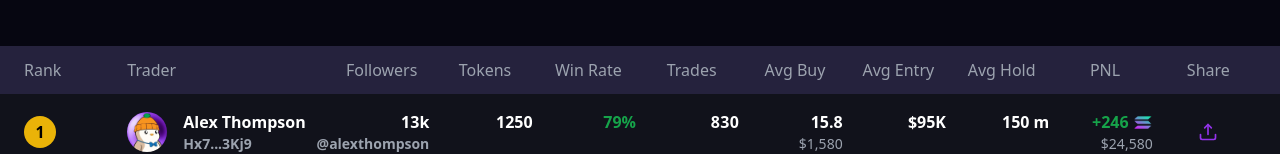
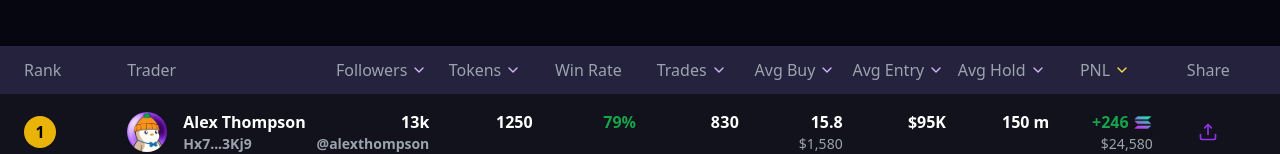
Before and after one commit to deiv-hash/potion-leaderboard, a Next.js app: page / in a window 1280 px wide. Shown: the part 140-294 px from the top of the page. Built offline with nearby package versions, Linux system fonts and the light colour scheme.

Commit message:
Add ChevronDownIcon and update Leaderboard header styling

```diff
--- a/app/components/Leaderboard.tsx
+++ b/app/components/Leaderboard.tsx
@@ -3,6 +3,7 @@ import Image from "next/image";
 import { useState } from "react";
 import { useRouter } from "next/navigation";
 import { ShareIcon } from "./icons/ShareIcon";
+import { ChevronDownIcon } from "./icons/ChevronDownIcon";
 
 const formatNumber = (num: number): string => {
   if (num >= 1000000000) return `${(num / 1000000000).toFixed(1)}b`;
@@ -81,26 +82,35 @@ export function Leaderboard({ traders, loading }: LeaderboardProps) {
       <div className="bg-[#25223D] grid grid-cols-4 sm:grid-cols-6 md:grid-cols-8 lg:grid-cols-12 gap-2 px-3 sm:px-6 py-3">
         <div className="text-gray-400 hidden sm:block">Rank</div>
         <div className="text-gray-400 col-span-2">Trader</div>
-        <div className="text-gray-400 cursor-pointer text-center hidden lg:block">
+        <div className="text-gray-400 cursor-pointer text-center hidden lg:flex items-center justify-center gap-1">
           Followers
+          <ChevronDownIcon className="h-4 w-4 text-purple-300" />
         </div>
-        <div className="text-gray-400 cursor-pointer text-center hidden md:block">
+        <div className="text-gray-400 cursor-pointer text-center hidden lg:flex items-center justify-center gap-1">
           Tokens
+          <ChevronDownIcon className="h-4 w-4 text-purple-300" />
         </div>
         <div className="text-gray-400 cursor-pointer text-center">Win Rate</div>
-        <div className="text-gray-400 cursor-pointer text-center hidden sm:block">
+        <div className="text-gray-400 cursor-pointer text-center hidden lg:flex items-center justify-center gap-1">
           Trades
+          <ChevronDownIcon className="h-4 w-4 text-purple-300" />
         </div>
-        <div className="text-gray-400 cursor-pointer text-center hidden lg:block">
+        <div className="text-gray-400 cursor-pointer text-center hidden lg:flex items-center justify-center gap-1">
           Avg Buy
+          <ChevronDownIcon className="h-4 w-4 text-purple-300" />
         </div>
-        <div className="text-gray-400 cursor-pointer text-center hidden md:block">
+        <div className="text-gray-400 cursor-pointer text-center hidden lg:flex items-center justify-center gap-1">
           Avg Entry
+          <ChevronDownIcon className="h-4 w-4 text-purple-300" />
         </div>
-        <div className="text-gray-400 cursor-pointer text-center hidden lg:block">
+        <div className="text-gray-400 cursor-pointer text-center hidden lg:flex items-center justify-center gap-1">
           Avg Hold
+          <ChevronDownIcon className="h-4 w-4 text-purple-300" />
         </div>
-        <div className="text-gray-400 cursor-pointer text-center">PNL</div>
+        <div className="text-gray-400 cursor-pointer text-center lg:flex items-center justify-center gap-1">
+          PNL
+          <ChevronDownIcon className="h-4 w-4 text-yellow-300" />
+        </div>
         <div className="text-gray-400 cursor-pointer text-center">Share</div>
       </div>
       {/*rows*/}
--- /dev/null
+++ b/app/components/icons/ChevronDownIcon.tsx
@@ -0,0 +1,15 @@
+export const ChevronDownIcon = ({ className = "", ...props }) => (
+  <svg
+    xmlns="http://www.w3.org/2000/svg"
+    viewBox="0 0 24 24"
+    fill="none"
+    stroke="currentColor"
+    strokeWidth="2"
+    strokeLinecap="round"
+    strokeLinejoin="round"
+    className={className}
+    {...props}
+  >
+    <path d="M6 9l6 6 6-6" />
+  </svg>
+);
```
